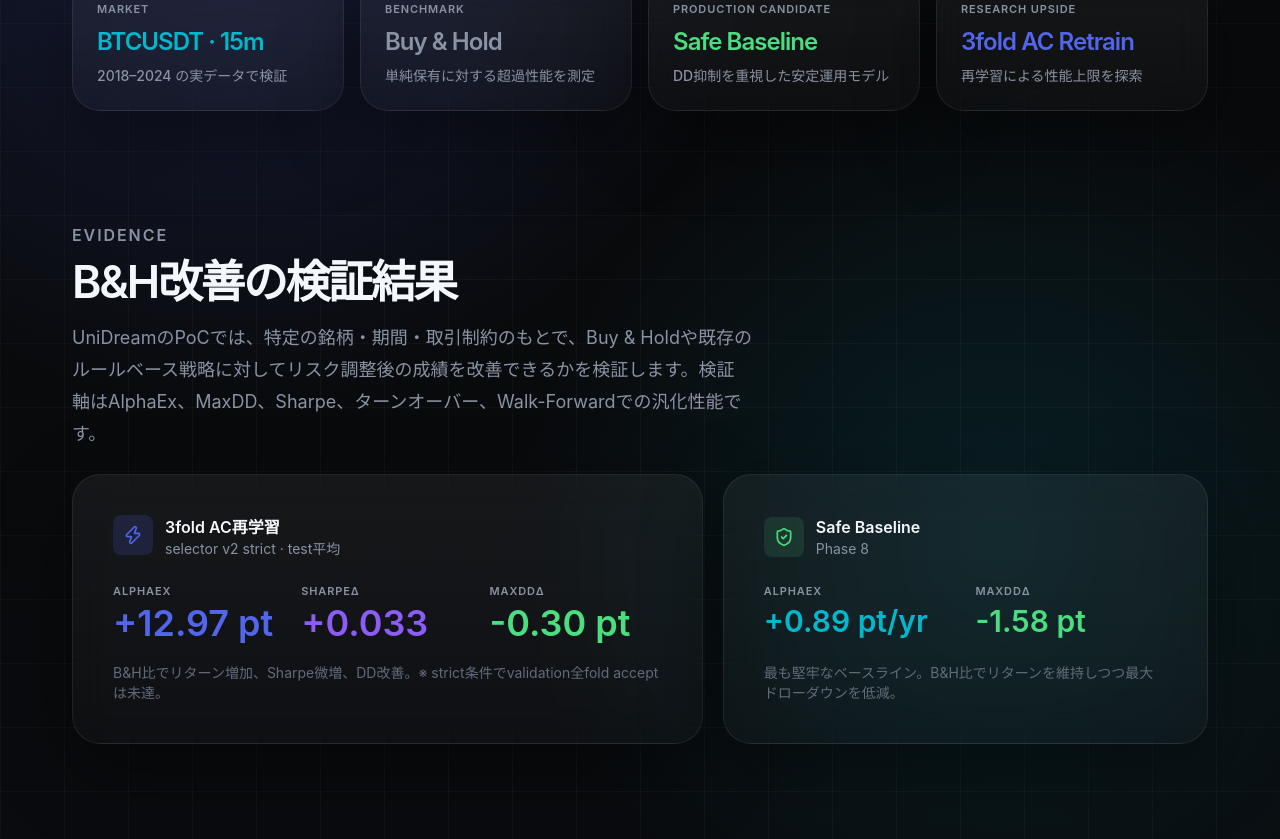
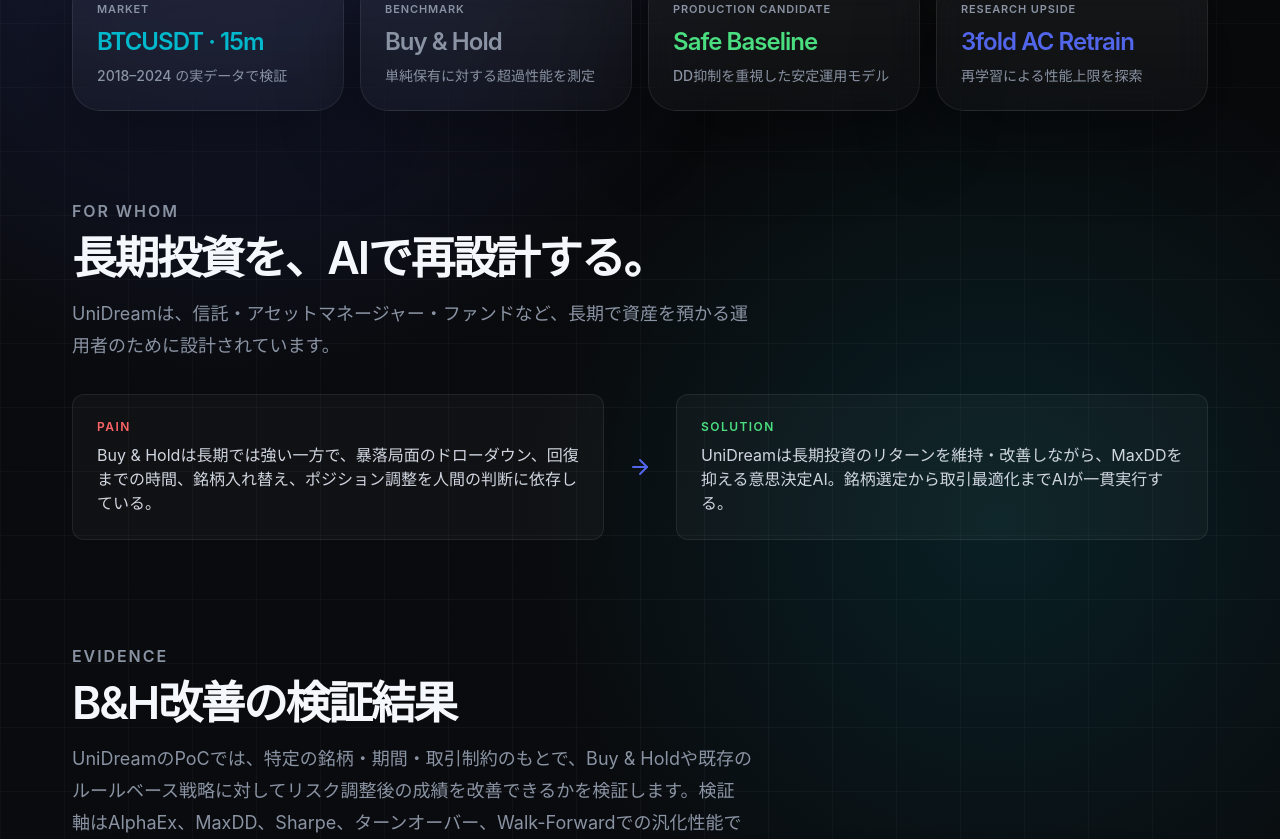
Before and after one commit to shinji-ogasa/unidream-demo-web, a Next.js app: page /homepage in a window 1280 px wide. Shown: the part 681-1520 px from the top of the page. Built offline with nearby package versions, Linux system fonts and the light colour scheme.

Commit message:
move FOR WHOM above EVIDENCE, add arrow between PAIN→SOLUTION, remove outer card border

```diff
--- a/src/app/homepage/page.tsx
+++ b/src/app/homepage/page.tsx
@@ -220,6 +220,30 @@
         </div>
       </section>
 
+      {/* for whom — 誰の何を変えるのか */}
+      <section className="container-site py-8 md:py-10">
+        <div className="max-w-[680px] mb-8">
+          <SectionLabel>FOR WHOM</SectionLabel>
+          <h2 className="text-[clamp(2rem,3.5vw,3rem)] font-semibold tracking-[-0.05em] leading-[1.05] text-[#f4f7fb] mb-4">長期投資を、AIで再設計する。</h2>
+          <p className="text-lg leading-8 text-[#8a93a3]">
+            UniDreamは、信託・アセットマネージャー・ファンドなど、長期で資産を預かる運用者のために設計されています。
+          </p>
+        </div>
+        <div className="flex flex-col md:flex-row items-start gap-4 md:gap-6">
+          <div className="flex-1 rounded-xl border border-[rgba(255,255,255,0.08)] bg-[rgba(255,255,255,0.03)] p-6">
+            <p className="text-xs font-semibold tracking-[0.12em] text-[#ff6467] mb-2">PAIN</p>
+            <p className="text-base leading-6 text-[#d0d6e0]">Buy & Holdは長期では強い一方で、暴落局面のドローダウン、回復までの時間、銘柄入れ替え、ポジション調整を人間の判断に依存している。</p>
+          </div>
+          <div className="flex items-center justify-center self-stretch">
+            <ArrowRight className="h-6 w-6 text-[#5266eb] rotate-90 md:rotate-0" />
+          </div>
+          <div className="flex-1 rounded-xl border border-[rgba(255,255,255,0.08)] bg-[rgba(255,255,255,0.03)] p-6">
+            <p className="text-xs font-semibold tracking-[0.12em] text-[#4ade80] mb-2">SOLUTION</p>
+            <p className="text-base leading-6 text-[#d0d6e0]">UniDreamは長期投資のリターンを維持・改善しながら、MaxDDを抑える意思決定AI。銘柄選定から取引最適化までAIが一貫実行する。</p>
+          </div>
+        </div>
+      </section>
+
       {/* evidence / scorecard (DESIGN.md §9-5) */}
       <section className="container-site py-12 md:py-16 pb-8 md:pb-10">
         <div className="mb-6 max-w-[680px]">
@@ -311,31 +335,6 @@
         </div>
       </section>
 
-      {/* who / why — 誰の何を変えるのか */}
-      <section className="container-site py-12 md:py-16">
-        <div className="card border-[rgba(255,255,255,0.08)] p-10 md:p-14">
-          <div className="grid gap-8 md:grid-cols-[1.2fr_1fr] items-center">
-            <div>
-              <SectionLabel>FOR WHOM</SectionLabel>
-              <h2 className="text-[clamp(2rem,3.5vw,3rem)] font-semibold tracking-[-0.05em] leading-[1.05] text-[#f4f7fb] mb-4">長期投資を、AIで再設計する。</h2>
-              <p className="text-lg leading-8 text-[#8a93a3]">
-                UniDreamは、信託・アセットマネージャー・ファンドなど、長期で資産を預かる運用者のために設計されています。
-              </p>
-            </div>
-            <div className="flex flex-col gap-5">
-              <div className="rounded-xl border border-[rgba(255,255,255,0.08)] bg-[rgba(255,255,255,0.03)] p-5">
-                <p className="text-xs font-semibold tracking-[0.12em] text-[#ff6467] mb-2">PAIN</p>
-                <p className="text-base leading-6 text-[#d0d6e0]">Buy & Holdは長期では強い一方で、暴落局面のドローダウン、回復までの時間、銘柄入れ替え、ポジション調整を人間の判断に依存している。</p>
-              </div>
-              <div className="rounded-xl border border-[rgba(255,255,255,0.08)] bg-[rgba(255,255,255,0.03)] p-5">
-                <p className="text-xs font-semibold tracking-[0.12em] text-[#4ade80] mb-2">SOLUTION</p>
-                <p className="text-base leading-6 text-[#d0d6e0]">UniDreamは長期投資のリターンを維持・改善しながら、MaxDDを抑える意思決定AI。銘柄選定から取引最適化までAIが一貫実行する。</p>
-              </div>
-            </div>
-          </div>
-        </div>
-      </section>
-
       {/* live demo (DESIGN.md §9-4) */}
       <section className="container-site py-12 md:py-16">
         <div className="mb-6 max-w-[680px]">
```
